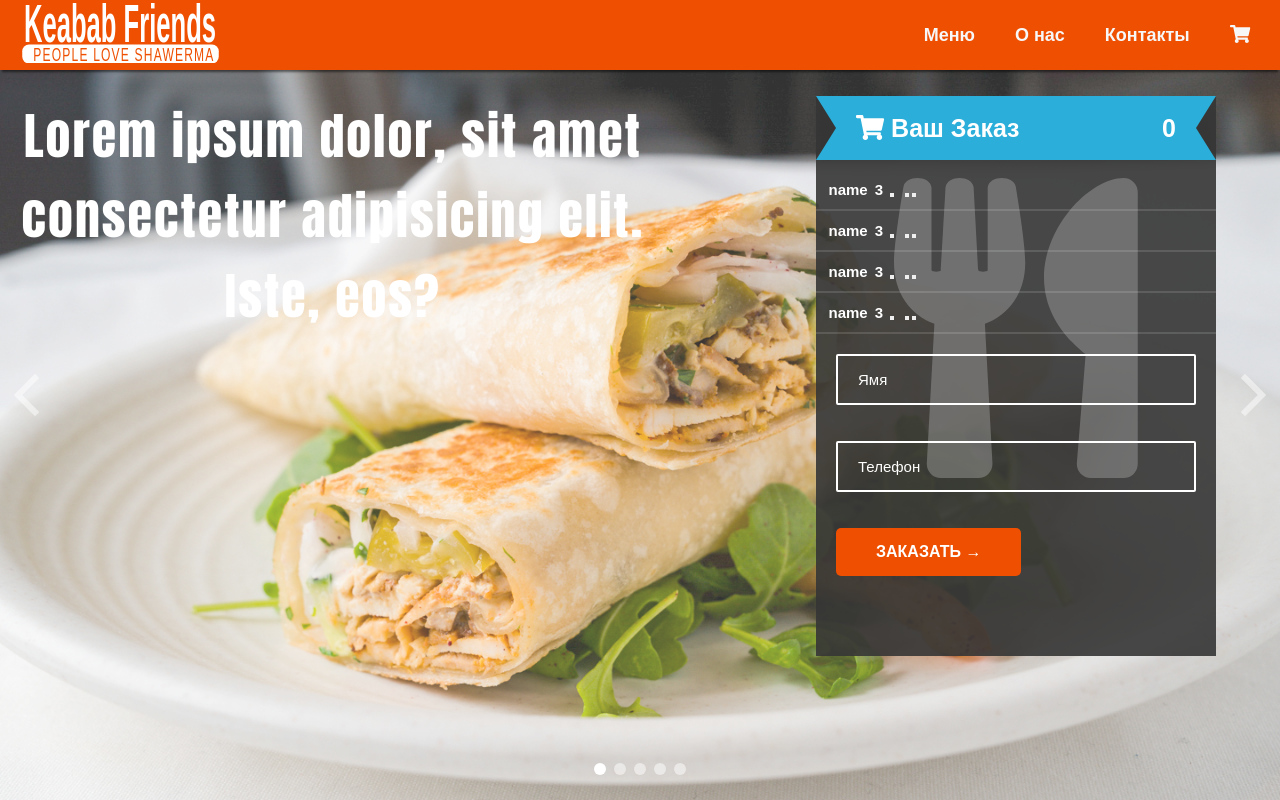
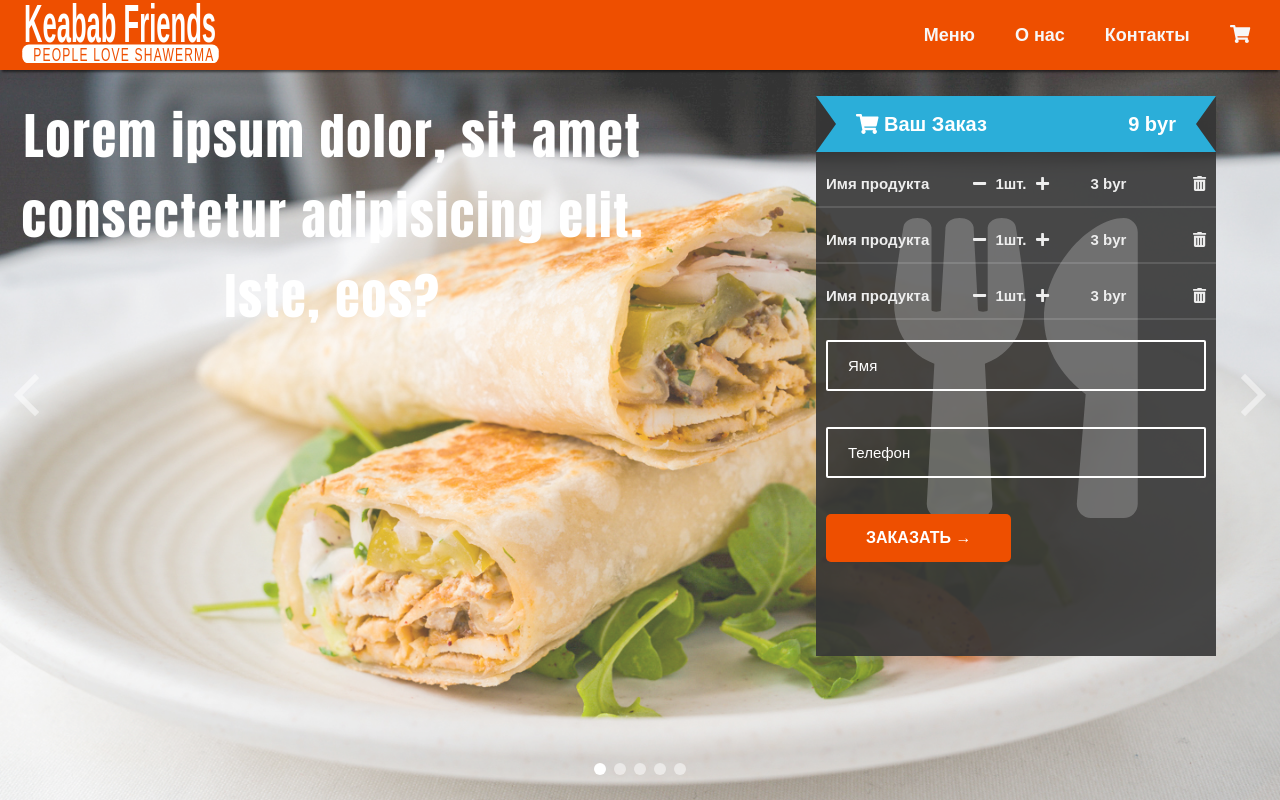
Before and after one commit to shawa-away/shawa-site, a website built with webpack: page src/index.html in a window 1280 px wide. Built offline with nearby package versions, Linux system fonts and the light colour scheme.

Commit message:
add order cart

```diff
--- a/src/index.html
+++ b/src/index.html
@@ -67,47 +67,45 @@
       <div class="dots-wrapper"></div>
     </div>
 
-    <div class="order-form" id="order">
+    <div class="order">
       <div class="order-icon"><i class="fas fa-utensils"></i></div>
-      <div class="form-header">
+      <div class="order-header">
         <i class="fas fa-shopping-cart"></i>
         Ваш Заказ
-        <span class="order-worth">0</span>
+        <span class="order-worth">9</span>
       </div>
-      <ul class="order-cart">
-        <li class="order-item">
-          name
-          <div class="price">3</div>
-          <button class="plus"></button>
-          <div class="number">
-            <button class="plus"><button class="del"></button></button>
+
+      <div class="cart">
+        <div class="cart-row">
+          <div class="product-name">Имя продукта</div>
+          <div class="product-count">
+            <i class="fas fa-minus mr-1"></i> 1шт. <i class="fas fa-plus ml-1"></i>
           </div>
-        </li>
-        <li class="order-item">
-          name
-          <div class="price">3</div>
-          <button class="plus"></button>
-          <div class="number">
-            <button class="plus"><button class="del"></button></button>
+          <div class="product-price">3</div>
+          <div class="product-del"><i class="fas fa-trash-alt"></i></div>
+        </div>
+      </div>
+      <div class="cart">
+        <div class="cart-row">
+          <div class="product-name">Имя продукта</div>
+          <div class="product-count">
+            <i class="fas fa-minus mr-1"></i> 1шт. <i class="fas fa-plus ml-1"></i>
           </div>
-        </li>
-        <li class="order-item">
-          name
-          <div class="price">3</div>
-          <button class="plus"></button>
-          <div class="number">
-            <button class="plus"><button class="del"></button></button>
+          <div class="product-price">3</div>
+          <div class="product-del"><i class="fas fa-trash-alt"></i></div>
+        </div>
+      </div>
+      <div class="cart">
+        <div class="cart-row">
+          <div class="product-name">Имя продукта</div>
+          <div class="product-count">
+            <i class="fas fa-minus mr-1"></i> 1шт. <i class="fas fa-plus ml-1"></i>
           </div>
-        </li>
-        <li class="order-item">
-          name
-          <div class="price">3</div>
-          <button class="plus"></button>
-          <div class="number">
-            <button class="plus"><button class="del"></button></button>
-          </div>
-        </li>
-      </ul>
+          <div class="product-price">3</div>
+          <div class="product-del"><i class="fas fa-trash-alt"></i></div>
+        </div>
+      </div>
+
       <form action="#" class="form">
         <div class="form-group">
           <input
@@ -117,7 +115,7 @@
             id="name"
             required
           />
-          <label for="name" class="form-label">Ваше ямя</label>
+          <label for="name" class="form-label">Ваше имя</label>
         </div>
 
         <div class="form-group">
--- /dev/null
+++ b/src/styles/cart.scss
@@ -0,0 +1,65 @@
+.cart {
+  position: relative;
+  z-index: 10;
+  color: $color-grey-light-2;
+  font-weight: 600;
+  font-size: 1.5rem;
+  margin-top: 1rem;
+
+  .cart-row {
+    max-width: 100%;
+    margin: 0 auto;
+    border-bottom: 2px solid rgba(255, 255, 255, 0.125);
+    padding: 1rem $gutter-horizontal;
+
+    @include clearfix;
+
+    [class^="product"] {
+      float: left;
+      cursor: pointer;
+
+      &:not(:last-child) {
+        margin-right: $gutter-horizontal;
+      }
+    }
+
+    .product-price,
+    .product-del {
+      width: calc((100% - 3 * #{$gutter-horizontal}) / 6);
+
+      &:hover {
+        color: $color-white;
+      }
+    }
+
+    .product-name {
+      width: calc((100% - 3 * #{$gutter-horizontal}) * 2 / 6);
+
+      &:hover {
+        color: $color-white;
+      }
+    }
+
+
+
+    .product-count {
+      width: calc((100% - 3 * #{$gutter-horizontal}) * 2 / 6);
+      text-align: center;
+
+      & svg:hover {
+        color: $color-white;
+      }
+    }
+
+    .product-price {
+      text-align: center;
+
+      &::after {
+        content: " byr";
+      }
+    }
+    .product-del {
+      text-align: right;
+    }
+  }
+}
--- a/src/styles/form.scss
+++ b/src/styles/form.scss
@@ -1,59 +1,3 @@
-.order-cart {
-  position: relative;
-  z-index: 10;
-  color: #fff;
-  list-style-type: none;
-  font-weight: 600;
-  margin-top: 1rem;
-  font-size: 1.5rem;
-
-  .order-item {
-    padding: 0.75rem 1.25rem;
-    display: block;
-    border-bottom: 2px solid rgba(255, 255, 255, 0.125);
-
-    .price, .plus, .minus, .del, .number {
-        display: inline-block;
-        margin-left: .3rem;
-    }
-  }
-}
-
-.order-form {
-  position: absolute;
-  top: 12vh;
-  right: 5vw;
-  width: 40rem;
-  height: 70vh;
-  background: rgba(54, 54, 54, 0.9);
-  // text-align: center;
-
-  .form-header {
-    color: $color-white;
-    font-size: 2.5rem;
-    font-family: sans-serif;
-    // letter-spacing: 0.5rem;
-    font-weight: bold;
-    // text-align: center;
-    padding: 1.2rem 4rem;
-    background: $color-secondary;
-    clip-path: polygon(100% 0, 95% 50%, 100% 100%, 0 100%, 5% 50%, 0 0);
-
-    .order-worth {
-      float: right;
-    }
-  }
-
-  .order-icon {
-    font-size: 30rem;
-    position: absolute;
-    width: 100%;
-    text-align: center;
-    z-index: 0;
-    opacity: 0.5;
-  }
-}
-
 .form {
   display: flex;
   flex-direction: column;
@@ -67,7 +11,7 @@
 //   :not(:last-child)
  {
     margin-bottom: 1rem;
-    width: 90%;
+    width: calc(100% -  2 * #{$gutter-horizontal});
   }
 
   &-input {
--- a/src/styles/index.scss
+++ b/src/styles/index.scss
@@ -3,6 +3,8 @@
 @import "animations";
 @import "navbar";
 @import "slider";
+@import "order";
+@import "cart";
 @import "form";
 
 *,
@@ -28,3 +30,11 @@ body {
   font-weight: 300;
   line-height: 1.6;
 }
+
+.mr-1 {
+  margin-right: .5rem;
+}
+
+.ml-1 {
+  margin-left: .5rem;
+}
--- a/src/styles/navbar.scss
+++ b/src/styles/navbar.scss
@@ -58,7 +58,7 @@
 
   .main-nav {
     display: flex;
-    margin-right: 30px;
+    margin-right: 3rem;
     flex-direction: row;
     justify-content: flex-end;
 
--- /dev/null
+++ b/src/styles/order.scss
@@ -0,0 +1,39 @@
+.order {
+  position: relative;
+
+  &-header {
+    color: $color-white;
+    font-size: 2rem;
+    font-family: sans-serif;
+    font-weight: bold;
+    padding: 1.2rem 4rem;
+    background: $color-secondary;
+    clip-path: polygon(100% 0, 95% 50%, 100% 100%, 0 100%, 5% 50%, 0 0);
+
+    .order-worth {
+      float: right;
+
+      &::after {
+        content: " byr";
+      }
+    }
+  }
+
+  &-icon {
+    font-size: 30rem;
+    width: 100%;
+    text-align: center;
+    z-index: 0;
+    opacity: 0.5;
+    @include absCenter;
+  }
+
+  @media screen and (min-width: $bp-medium) {
+    position: absolute;
+    top: 12vh;
+    right: 5vw;
+    width: 40rem;
+    height: 70vh;
+    background: rgba(54, 54, 54, 0.9);
+  }
+}
--- a/src/styles/variables.scss
+++ b/src/styles/variables.scss
@@ -31,6 +31,24 @@ $bp-large: 62.5em; // 1000px
 $bp-medium: 50em; // 800px;
 $bp-small: 37.5em; // 600px;
 
+//GUTTERS
+$gutter-horizontal: 1rem;
+
+@mixin clearfix {
+  &::after {
+      content: "";
+      display: table;
+      clear: both;
+  }
+}
+
+@mixin absCenter {
+  position: absolute;
+  top: 50%;
+  left: 50%;
+  transform: translate(-50%, -50%);
+}
+
 @mixin respond($breakpoint) {
   @if $breakpoint == phone {
     @media only screen and (max-width: 37.5em) {
```
